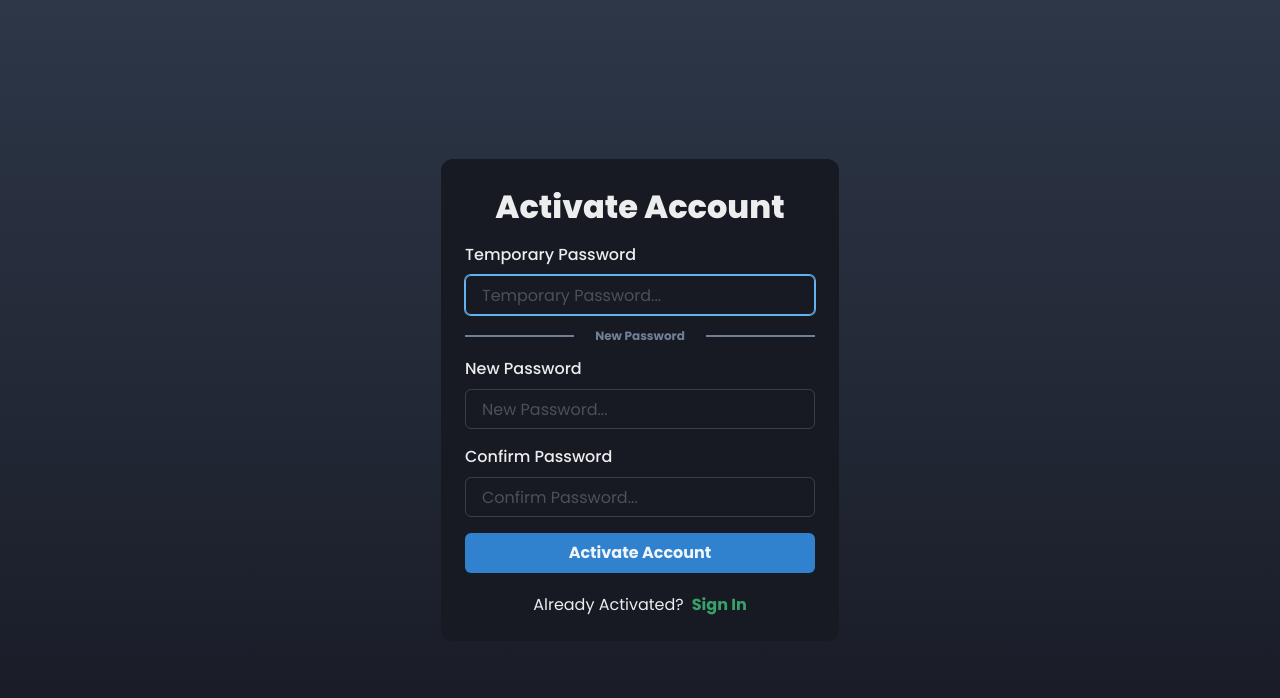
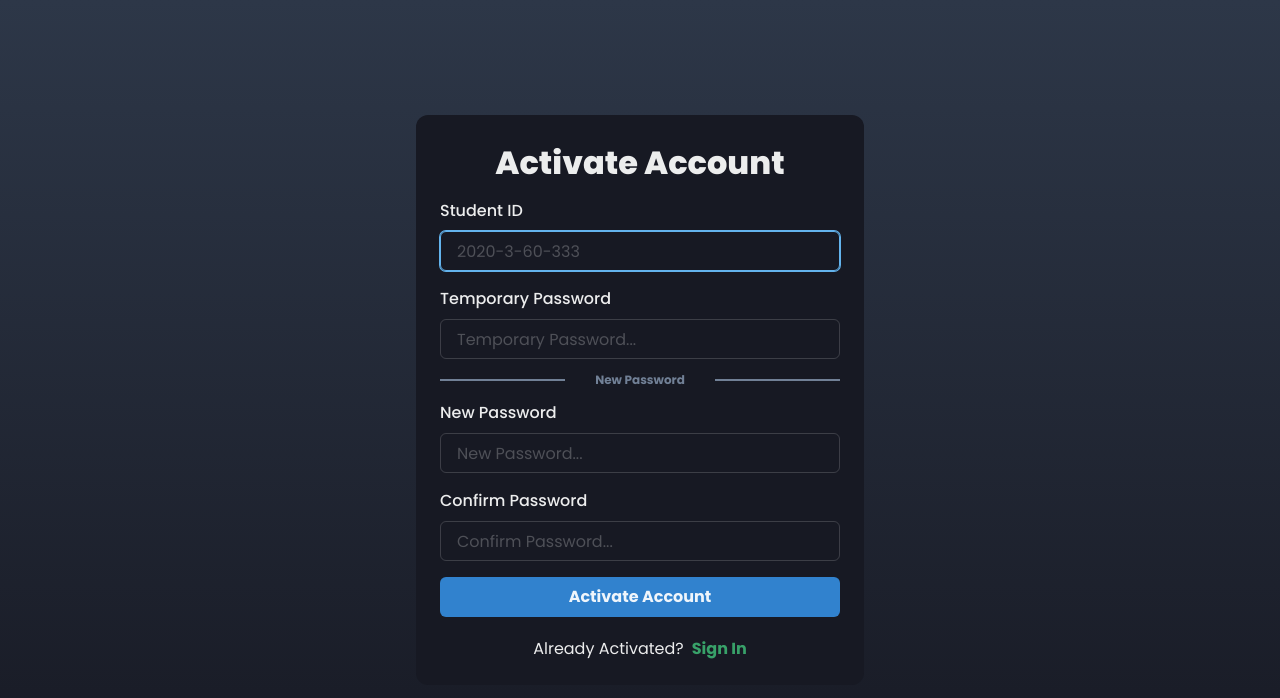
Before and after one commit to FourLineCode/cse412-project, a Next.js app: page /activate in a window 1280 px wide. Shown: the top 698 px of the page. Built offline with nearby package versions, Linux system fonts and the light colour scheme.

Commit message:
Width bug fixed

```diff
--- a/pages/activate/index.tsx
+++ b/pages/activate/index.tsx
@@ -11,14 +11,12 @@ import {
   VStack,
 } from "@chakra-ui/react";
 import NextLink from "next/link";
-import { useRouter } from "next/router";
 import React, { useEffect, useMemo, useRef, useState } from "react";
 
 export default function ActivatePage() {
   const toast = useToast();
-  const router = useRouter();
-  const tempRef = useRef<HTMLInputElement>(null);
-  const [email, setEmail] = useState("");
+  const idRef = useRef<HTMLInputElement>(null);
+  const [id, setId] = useState("");
   const [tempPassword, setTempPassword] = useState("");
   const [password, setPassword] = useState("");
   const [confirmPassword, setConfirmPassword] = useState("");
@@ -34,6 +32,14 @@ export default function ActivatePage() {
       confirmPassword.length > 32
     );
   }, [password]);
+
+  const formattedId = useMemo(() => {
+    const arr = id.split("").filter((char) => char !== "-");
+    const parts = [arr.slice(0, 4), arr.slice(4, 5), arr.slice(5, 7), arr.slice(7, 10)].filter(
+      (part) => part.length > 0
+    );
+    return parts.map((part) => part.join("")).join("-");
+  }, [id]);
 
   const handleFormSubmit = async () => {
     if (error) {
@@ -60,32 +66,48 @@ export default function ActivatePage() {
   };
 
   useEffect(() => {
-    if (tempRef.current) {
-      tempRef.current.focus();
+    if (idRef.current) {
+      idRef.current.focus();
     }
   }, []);
 
   return (
     <Center bgGradient="linear(to-b, gray.700, gray.900)" w="100vw" h="100vh">
-      <Box p="6" bg="gray.900" rounded="xl">
+      <Box p="6" bg="gray.900" rounded="xl" maxW="md" w="100%">
         <Text pb="3" fontSize="32" fontWeight="extrabold" textAlign="center">
           Activate Account
         </Text>
         <FormControl>
-          <Box>
+          <VStack spacing="4">
+            <Box w="100%">
+              <FormLabel htmlFor="id">Student ID</FormLabel>
+              <Input
+                id="id"
+                name="id"
+                type="text"
+                isRequired
+                autoFocus
+                ref={idRef}
+                placeholder="2020-3-60-333"
+                value={formattedId}
+                onChange={(e) => setId(e.target.value)}
+                onKeyDown={onKeyDownHandler}
+              />
+            </Box>
+            <Box w="100%">
               <FormLabel htmlFor="tempPassword">Temporary Password</FormLabel>
               <Input
                 id="tempPassword"
                 name="tempPassword"
                 type="password"
                 isRequired
-              ref={tempRef}
                 placeholder="Temporary Password..."
                 value={tempPassword}
                 onChange={(e) => setTempPassword(e.target.value)}
                 onKeyDown={onKeyDownHandler}
               />
             </Box>
+          </VStack>
           <HStack spacing="3" py="3">
             <Box h="0.5" bg="gray.500" w="100%" />
             <Text textAlign="center" w="100%" fontSize="12" fontWeight="bold" color="gray.500">
@@ -94,7 +116,7 @@ export default function ActivatePage() {
             <Box h="0.5" bg="gray.500" w="100%" />
           </HStack>
           <VStack spacing="4">
-            <Box>
+            <Box w="100%">
               <FormLabel htmlFor="newPassword">New Password</FormLabel>
               <Input
                 id="newPassword"
@@ -107,7 +129,7 @@ export default function ActivatePage() {
                 onKeyDown={onKeyDownHandler}
               />
             </Box>
-            <Box>
+            <Box w="100%">
               <FormLabel htmlFor="confirmPassword">Confirm Password</FormLabel>
               <Input
                 id="confirmPassword"
--- a/pages/signin/admin.tsx
+++ b/pages/signin/admin.tsx
@@ -62,13 +62,13 @@ export default function AdminSignInPage() {
 
   return (
     <Center bgGradient="linear(to-b, gray.700, gray.900)" w="100vw" h="100vh">
-      <Box p="6" bg="gray.900" rounded="xl">
+      <Box p="6" bg="gray.900" rounded="xl" maxW="md" w="100%">
         <Text pb="3" fontSize="32" fontWeight="extrabold" textAlign="center">
           Sign In
         </Text>
         <FormControl>
           <VStack spacing="4">
-            <Box>
+            <Box w="100%">
               <FormLabel htmlFor="email">Email</FormLabel>
               <Input
                 id="email"
@@ -82,7 +82,7 @@ export default function AdminSignInPage() {
                 onKeyDown={onKeyDownHandler}
               />
             </Box>
-            <Box>
+            <Box w="100%">
               <FormLabel htmlFor="password">Password</FormLabel>
               <Input
                 id="password"
--- a/pages/signin/index.tsx
+++ b/pages/signin/index.tsx
@@ -69,13 +69,13 @@ export default function StudentSignInPage() {
 
   return (
     <Center bgGradient="linear(to-b, gray.700, gray.900)" w="100vw" h="100vh">
-      <Box p="6" bg="gray.900" rounded="xl">
+      <Box p="6" bg="gray.900" rounded="xl" maxW="md" w="100%">
         <Text pb="3" fontSize="32" fontWeight="extrabold" textAlign="center">
           Sign In
         </Text>
         <FormControl>
           <VStack spacing="4">
-            <Box>
+            <Box w="100%">
               <FormLabel htmlFor="id">Student ID</FormLabel>
               <Input
                 id="id"
@@ -90,7 +90,7 @@ export default function StudentSignInPage() {
                 onKeyDown={onKeyDownHandler}
               />
             </Box>
-            <Box>
+            <Box w="100%">
               <FormLabel htmlFor="password">Password</FormLabel>
               <Input
                 id="password"
```
Lines whose indentation alone changed are shown as unchanged.
